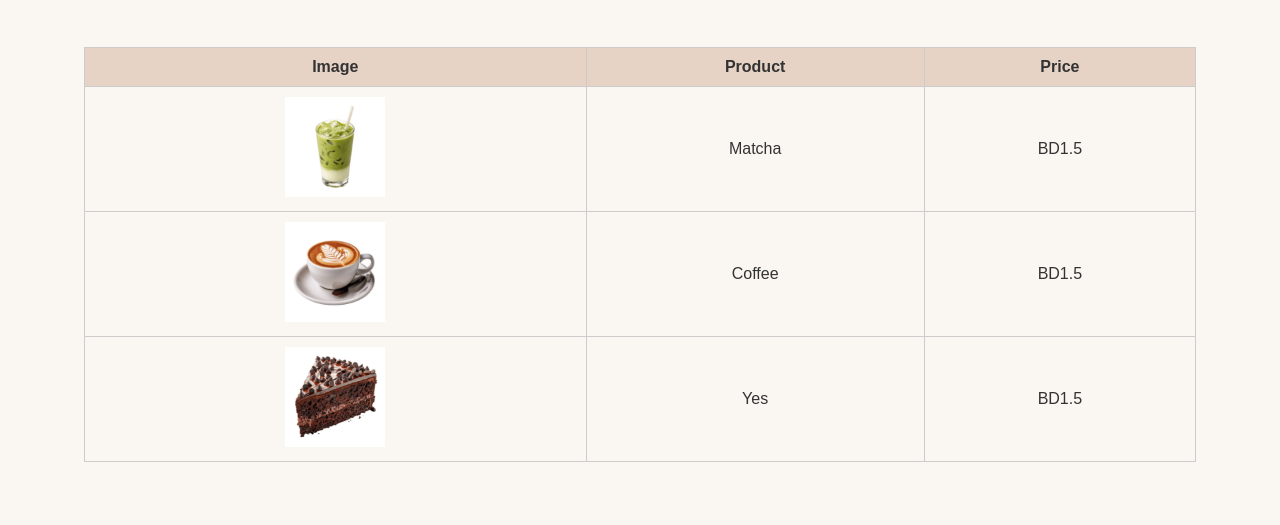
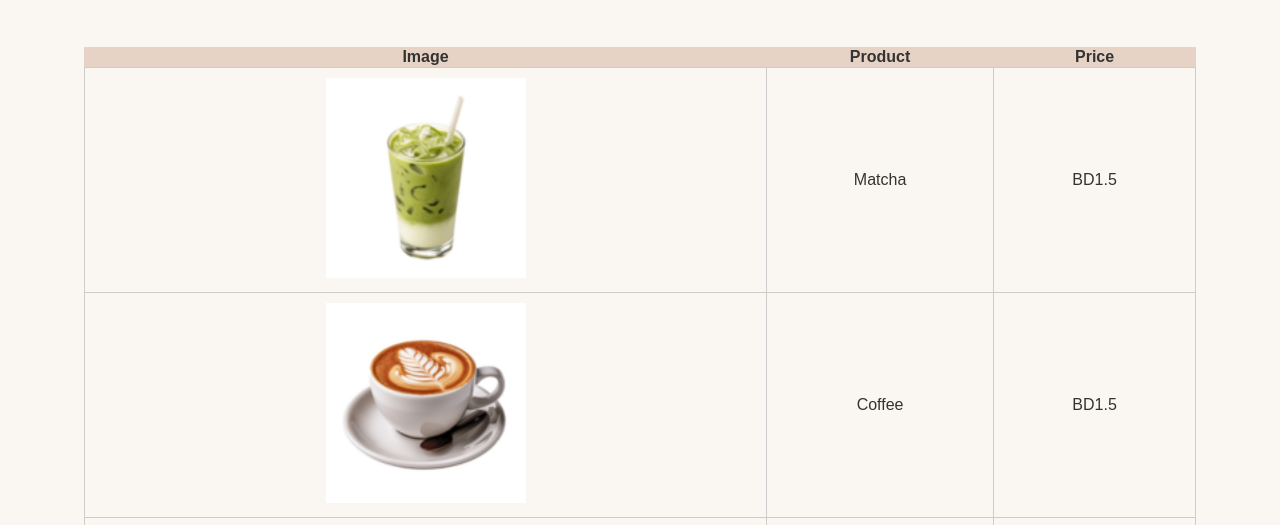
Before and after one commit to danishaeli/new-test, a plain HTML site: page menu.html in a window 1280 px wide. Shown: the part 229-754 px from the top of the page. Drawn offline with Linux system fonts and the light colour scheme.

Commit message:
Modify table image styles for better display
Updated image styling in table to cover and increased dimensions.

```diff
--- a/style.css
+++ b/style.css
@@ -111,7 +111,7 @@ div{
   border-collapse: collapse;
 }
 
-td, th {
+td {
   border: solid 1px #ccc;
   padding: 10px;
 }
@@ -120,9 +120,9 @@ th{
   background:#e6d3c5;
 }
 .table img{
-  object-fit:contain;
-   height:100px;
-  width:100px;
+  object-fit:cover;
+   height:200px;
+  width:200px;
 }
 
 @media (max-width: 768px) {
```
